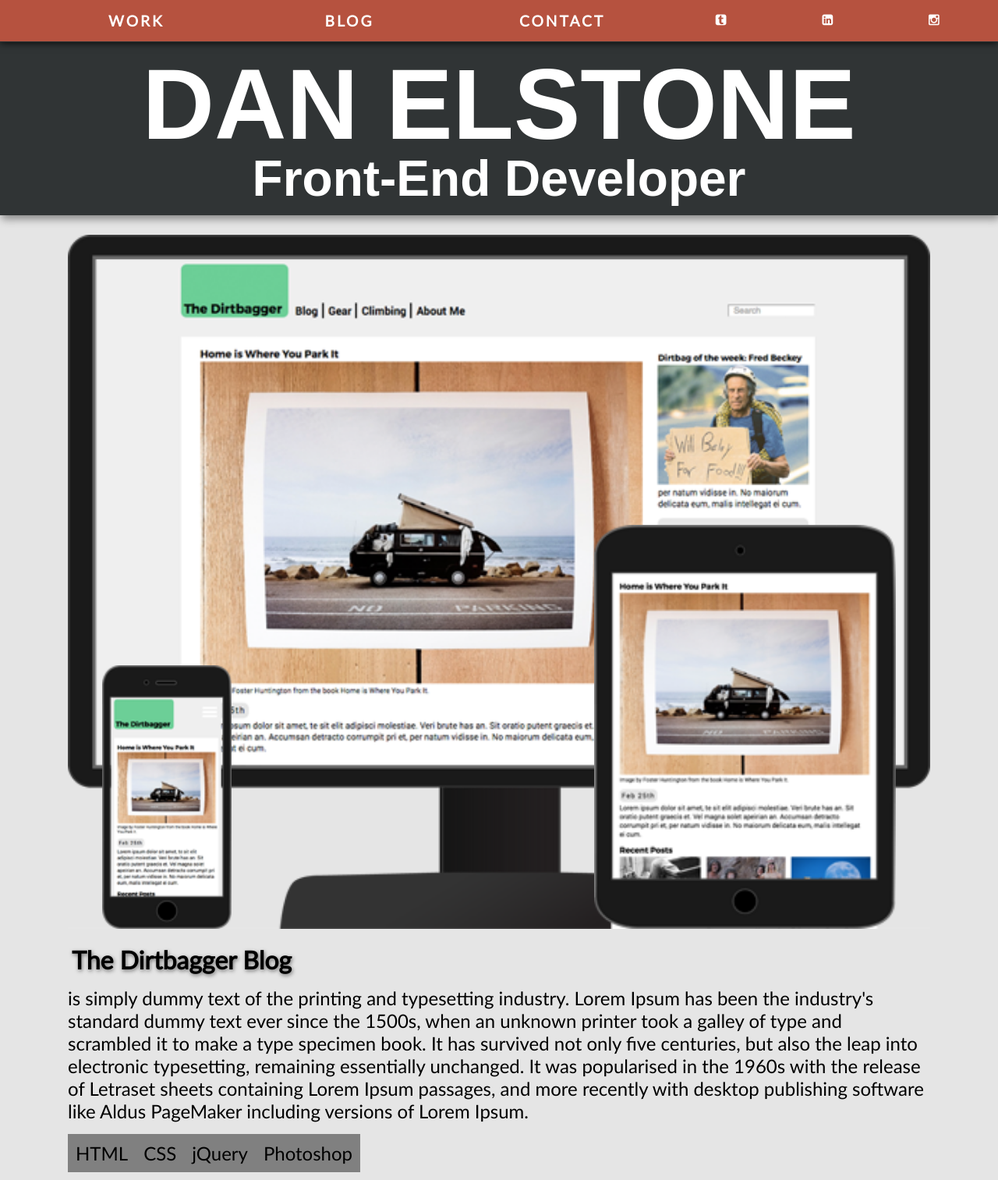
After one commit to Delstones/portfolio, a PHP site: page /dirtbagger.html in a window 1280 px wide. The commit adds this page. Shown: the whole page at 78% size. Run offline with PHP 8.4, Linux system fonts and the light colour scheme; some web fonts are replaced.

Commit message:
added images and dirtbagger page

```diff
--- /dev/null
+++ b/dirtbagger.html
@@ -0,0 +1,71 @@
+<!DOCTYPE html>
+<html lang="en">
+<head>
+	<meta charset="UTF-8">
+	<title>Dan Elstone - Front-End Developer</title>
+	<meta name="description" content="Dan Elstone - Front-End Developer Portfolio. Vancouver B.C">
+	<meta name="author" content="Daniel Elstone">
+
+	<meta name="viewport" content="width=device-width; initial-scale=1.0">
+
+	<link rel="stylesheet" type="text/css" href="dist/css/main.css">
+	<link rel="shortcut icon" href="/favicon.ico">
+	<link rel="apple-touch-icon" href="/apple-touch-icon.png">
+</head>
+<body>
+
+	<!-- start of header -->
+	<header>
+		<h1>DAN ELSTONE</h1>
+		<h2>Front-End Developer</h2>
+
+		<!-- start of nav -->
+		<nav class = "main-navigation">
+			<ul>
+				<li class="menu-text"><a href='#'>WORK</a></li>
+				<li class="menu-text"><a href='#'>BLOG</a></li>
+				<li class="menu-text"><a href='#'>CONTACT</a></li>
+				<li class="social"><a href='#'><i class="icon-tumblr-squared"></i></a></li>
+				<li class="social"><a href='#'><i class="icon-linkedin-squared"></i></a></li>
+				<li class="social"><a href='#'><i class="icon-instagram-1"></i></a></li>
+			</ul>
+		</nav>
+	</header>
+
+	<!-- start of main content -->
+	<main class = "main-content">
+		<!-- start of project wrapper -->
+		<section class="project-wrapper">
+
+			<div class="project-header">
+				<img class="computer" src="images/dirtbagger-computer-view.png">
+				<img class="tablet" src="images/dirtbagger-tablet-view.png">
+				<img class="phone" src="images/dirtbagger-phone-view.png">
+			</div>
+
+			<h2>The Dirtbagger Blog</h2>
+
+			<p>is simply dummy text of the printing and typesetting industry. Lorem Ipsum has been the industry's standard dummy text ever since the 1500s, when an unknown printer took a galley of type and scrambled it to make a type specimen book. It has survived not only five centuries, but also the leap into electronic typesetting, remaining essentially unchanged. It was popularised in the 1960s with the release of Letraset sheets containing Lorem Ipsum passages, and more recently with desktop publishing software like Aldus PageMaker including versions of Lorem Ipsum.</p>
+
+			<ul class="technical-elements">
+				<li>HTML</li>
+				<li>CSS</li>
+				<li>jQuery</li>
+				<li>Photoshop</li>
+			</ul>
+
+		</section> <!-- end of project wrapper -->
+
+	</main>
+
+<script type="text/javascript" src="https://ajax.googleapis.com/ajax/libs/jquery/2.2.3/jquery.min.js"></script>
+<script type="text/javascript" src="src/scripts/jquery.flexslider-min.js"></script>
+<script>
+	$(window).load(function() {
+  		$('.flexslider').flexslider({
+    	slideshow: false
+    	});
+	});
+</script>
+</body>
+</html>
--- a/dist/css/main.css
+++ b/dist/css/main.css
@@ -63,6 +63,7 @@ html[xmlns] .flexslider .slides{display:block}
 .flex-direction-nav .flex-next{opacity:1;right:10px}
 }
 body{font:400 100% Lato,Arial,"Helvetica Neue",Helvetica,sans-serif}
+p{font-size:1.5em}
 h3,h4{font:700}
 header h1,header h2{font:700 100% Nunito,Arial,"Helvetica Neue",Helvetica,sans-serif;color:#fff}
 a{transition:color .3s linear;color:#fff;text-decoration:none}
@@ -99,19 +100,27 @@ header h2{font-size:5vw;margin-top:-15px}
 .main-navigation li{-ms-flex:2;flex:2}
 .main-navigation .menu-text{font-size:1.2em}
 .main-navigation .social{-ms-flex:1;flex:1}
-@media only screen and (max-width:380px){.main-navigation{padding:7px 1% 3px 3%;background:#90d5bf}
-.main-navigation a{font-weight:700;letter-spacing:3px;padding:10px}
+@media only screen and (max-width:380px){.main-navigation{padding:7px 1% 3px 3%}
+.main-navigation a{font-weight:700;letter-spacing:2px;padding:5px}
 .main-navigation ul{-ms-flex-wrap:wrap;flex-wrap:wrap}
 .main-navigation li{-ms-flex:1 1 33.3333333;flex:1 1 33.3333333}
-.main-navigation .menu-text{font-size:1.2em}
+.main-navigation .menu-text{font-size:1.3em}
 .main-navigation .social{-ms-flex:1 1 25%;flex:1 1 25%;padding:5px 0 7px 15px;font-size:1.2em}
-header{padding:55px 2% 2%}
+header{padding:75px 2% 2%}
 header h1{font-size:13vw}
 header h2{font-size:5vw;margin-top:-15px;text-align:center}
 }
 .main-content{padding:25px 2% 10px}
-.main-content h2{font-size:1.9em;margin:0 0 5px 5px}
+.main-content h2{font-size:1.9em;font-weight:700;margin:0 0 5px 5px;text-shadow:1px 2px 5px rgba(0,0,0,.5)}
 .main-content h3{font-size:1.2em;font-weight:400;margin:0 0 10px 5px}
-.work{padding:0 2% 1px;margin-bottom:10px;box-shadow:2px 5px 10px #888}
-.project-header{display:-ms-flexbox;display:flex;-ms-flex-pack:justify;justify-content:space-between;-ms-flex-align:baseline;align-items:baseline;margin-bottom:5px}
+.work{padding:0 2% 1px;margin-bottom:10px;box-shadow:2px 5px 10px #888;background-color:rgba(0,0,0,.05)}
+.project-header{display:-ms-flexbox;display:flex;-ms-flex-pack:justify;justify-content:space-between;-ms-flex-align:baseline;align-items:baseline;margin-bottom:5px;position:relative}
 .project-header button{border-radius:10px}
+.project-header .computer{position:relative;z-index:10;width:100%}
+.project-header .phone{position:absolute;z-index:100;bottom:0;left:4%;width:15%}
+.project-header .tablet{position:absolute;z-index:50;right:4%;bottom:0;width:35%}
+.project-wrapper{margin:0 5%}
+.project-wrapper h2{font-size:2em;margin-top:20px;text-align:left}
+.project-wrapper p{margin-top:15px}
+.project-wrapper ul{font-size:1.5em;display:-ms-flexbox;display:flex;margin-top:15px}
+.project-wrapper li{background-color:grey;padding:10px}
--- a/src/sass/_fonts.scss
+++ b/src/sass/_fonts.scss
@@ -7,6 +7,9 @@
 
 body {
 	font: normal 100% $lato;
+}
+p {
+    font-size: 1.5em;
 }
 
 h3,
--- a/src/sass/_variables.scss
+++ b/src/sass/_variables.scss
@@ -32,6 +32,7 @@
 
 
 
+
 //		@media #{$tablet-up} {
  // 	background-color: blue;
 //		}
--- a/src/sass/main.scss
+++ b/src/sass/main.scss
@@ -70,11 +70,10 @@
 @media #{$phone-down} {
 .main-navigation {
 	padding: 7px 1% 3px 3%;
-	background: $seafoam;
 		a {
 		   font-weight: bold;
-		   letter-spacing: 3px;
-		   padding: 10px;
+		   letter-spacing: 2px;
+		   padding: 5px;
 		}
 		ul {
 			flex-wrap: wrap;
@@ -83,7 +82,7 @@
 			flex: 1 1 33.3333333;
 		}
 		.menu-text {
-			font-size: 1.2em;
+			font-size: 1.3em;
 		}
 		.social {
 			flex: 1 1 25%;
@@ -93,7 +92,7 @@
 
 	}
 	header {
- 		padding: 55px 2% 2% 2%;
+ 		padding: 75px 2% 2% 2%;
 			h1 {
  				font-size: 13vw;
  			}
@@ -104,6 +103,8 @@
  			}
  	}
 }
+
+
 /* ====================================================================================================================
  * MAIN CONTENT STYLES
  * ====================================================================================================================*/
@@ -112,9 +113,11 @@
 	padding: 25px 2% 10px 2%;
 		h2{
 			font-size: 1.9em;
+			font-weight: bold;
+			margin-bottom: 5px;
 			margin: 0 0 5px 5px;
 			text-align: center;
-
+			text-shadow: 1px 2px 5px rgba(0,0,0,0.5);
 		}
 		h3{
 			font-size: 1.2em;
@@ -128,6 +131,7 @@
 	padding: 0px 2% 1px 2%;
 	margin-bottom: 10px;
 	box-shadow: 2px 5px 10px #888888;
+	background-color: rgba(0,0,0,0.05);
 }
 
 .project-header {
@@ -143,5 +147,49 @@
 }
 
  /* ====================================================================================================================
- * FOOTER STYLES
+ * VIEW PROJECT PAGE
  * ====================================================================================================================*/
+
+.project-header {
+	position: relative;
+		.computer {
+			position: relative;
+			z-index: 10;
+			width: 100%
+		}
+		.phone {
+			position: absolute;
+			z-index: 100;
+			bottom: 0;
+			left: 4%;
+			width: 15%
+		}
+		.tablet {
+			position: absolute;
+			z-index: 50;
+			right: 4%;
+			bottom: 0;
+			width: 35%;
+		}
+}
+
+.project-wrapper {
+	margin: 0 5% 0 5%;
+		h2 {
+			font-size: 2.0em;
+			margin-top: 20px;
+			text-align: left;
+		}
+		p {
+			margin-top: 15px;
+		}
+		ul {
+			font-size: 1.5em;
+			display: flex;
+			margin-top: 15px;
+		}
+		li {
+			background-color: grey;
+			padding: 10px;
+		}
+}
```
Also changed, not shown: index.html (+16 -21 lines), images/bikini-bottom-mobile.jpg (added), images/bikini-bottom-screenshot.jpg (added), images/bikini-bottom-tablet.jpg (added), images/dasmyjam-mobile.jpg (added), images/dasmyjam-screenshot.jpg (added), images/dasmyjam-tablet.jpg (added), images/dirtbagger-computer-view.png (added), images/dirtbagger-mobile.jpg (added), images/dirtbagger-phone-view.png (added), images/dirtbagger-screenshot.jpg (added), images/dirtbagger-tablet-view.png (added), images/dirtbagger-tablet.jpg (added), images/freerider-webpage-screenshot.jpg (added).
